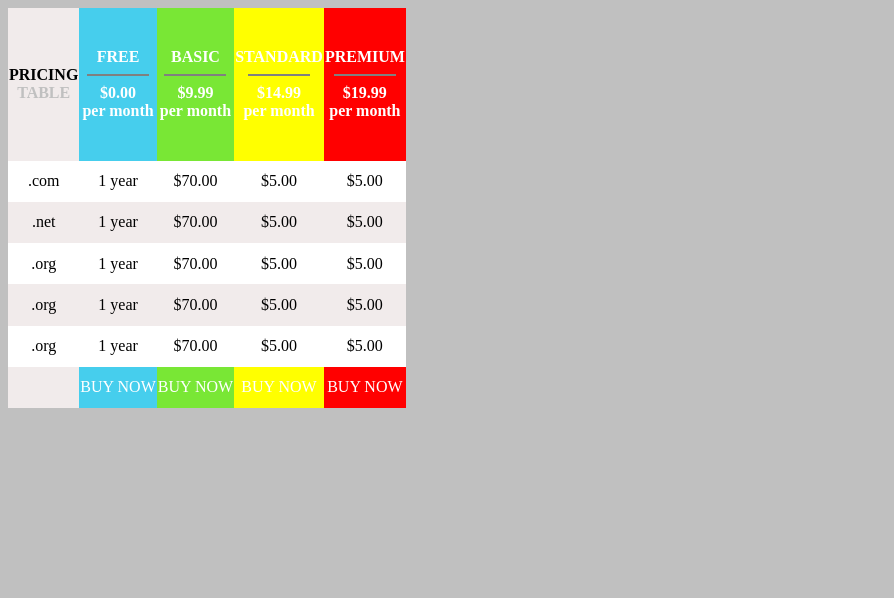
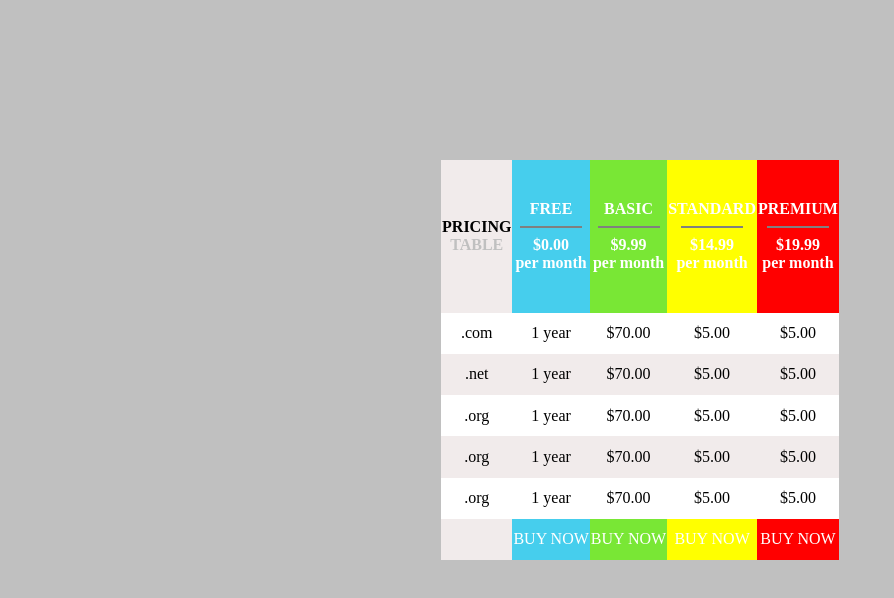
Before and after one commit to UnwanaEkere/Pricing-Table, a plain HTML site: page index.html in a window 1280 px wide. Shown: the whole page, without its empty margins (0-894 px from the left). Drawn offline with Linux system fonts and the light colour scheme.

Commit message:
Centralize table

```diff
--- a/index.html
+++ b/index.html
@@ -14,7 +14,7 @@
 
         }
         table{
-            margin: ;
+            margin:20vh auto ;
             height: 50vh;
             width: 50wh;
         }
```
